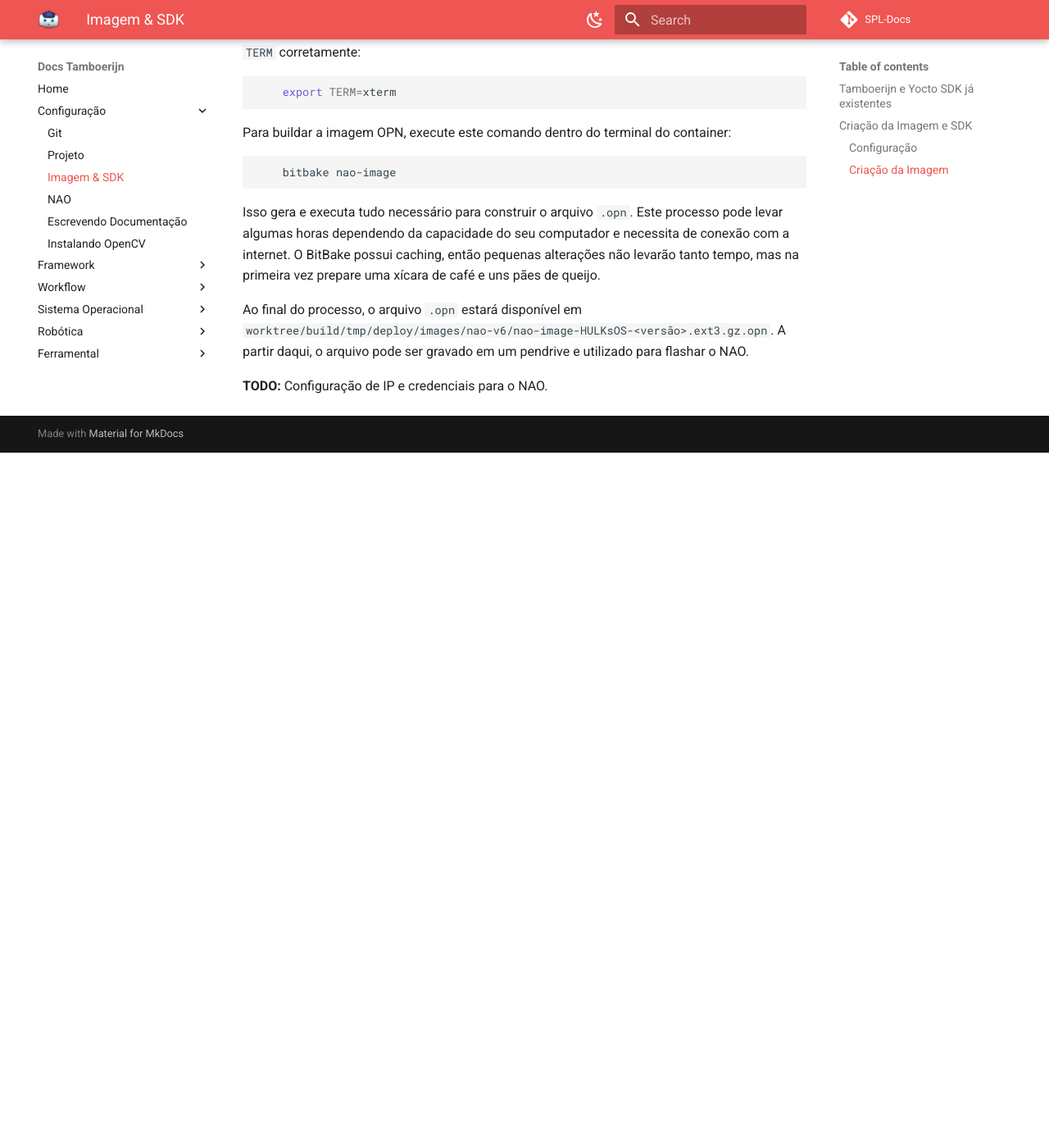
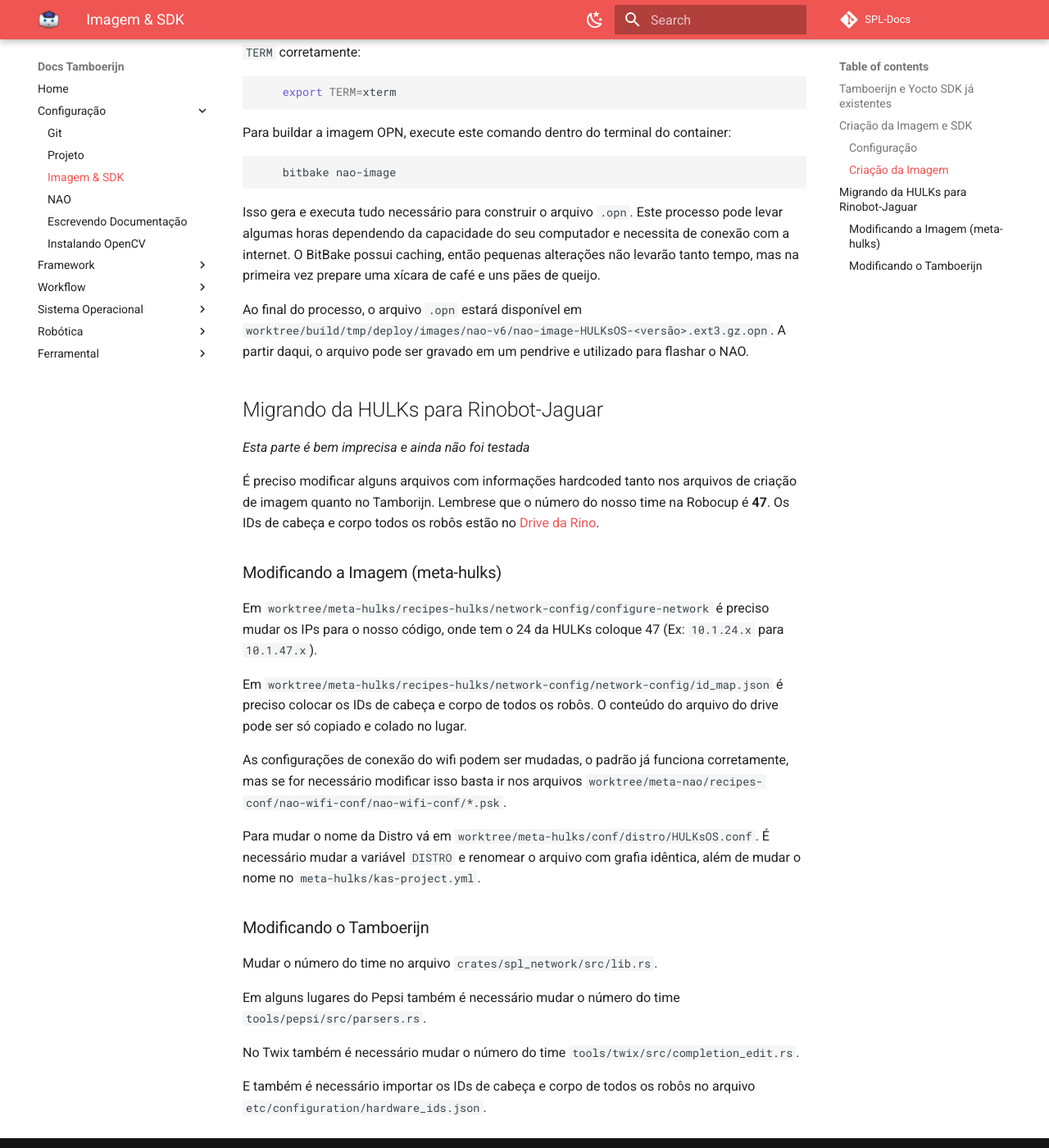
Before and after one commit to rinobot-team/SPL-Docs, an MkDocs documentation site: the page built from docs/config-projeto/imagem-sdk.md, in a window 1280 px wide and 1400 px high, scrolled down 2591 px. Shown: the whole window at 82% size. Built offline with MkDocs 1.6.1 and Material for MkDocs 9.7.7, drawn with Linux system fonts in a browser that asks for light colours; comment, search, counter and statistics services are not loaded; before the commit the page ends 3143 px from its top, so only the background shows below that.

Commit message:
Adiciona mais conteudo na parte de imagem e sdk, e mais informacao de ferramental

```diff
--- a/docs/config-projeto/imagem-sdk.md
+++ b/docs/config-projeto/imagem-sdk.md
@@ -101,4 +101,28 @@ Isso gera e executa tudo necessário para construir o arquivo `.opn`. Este proce
 
 Ao final do processo, o arquivo `.opn` estará disponível em `worktree/build/tmp/deploy/images/nao-v6/nao-image-HULKsOS-<versão>.ext3.gz.opn`. A partir daqui, o arquivo pode ser gravado em um pendrive e utilizado para flashar o NAO.
 
-**TODO:** Configuração de IP e credenciais para o NAO.
+## Migrando da HULKs para Rinobot-Jaguar
+
+*Esta parte é bem imprecisa e ainda não foi testada*
+
+É preciso modificar alguns arquivos com informações hardcoded tanto nos arquivos de criação de imagem quanto no Tamborijn. Lembrese que o número do nosso time na Robocup é **47**. Os IDs de cabeça e corpo todos os robôs estão no [Drive da Rino](https://docs.google.com/document/d/16nKMPdGDzVwUSrvvkynVEvNF-w7cSi8O5gUpb4GqNBw/edit).
+
+### Modificando a Imagem (meta-hulks)
+
+Em `worktree/meta-hulks/recipes-hulks/network-config/configure-network` é preciso mudar os IPs para o nosso código, onde tem o 24 da HULKs coloque 47 (Ex: `10.1.24.x` para `10.1.47.x`).
+
+Em `worktree/meta-hulks/recipes-hulks/network-config/network-config/id_map.json` é preciso colocar os IDs de cabeça e corpo de todos os robôs. O conteúdo do arquivo do drive pode ser só copiado e colado no lugar.
+
+As configurações de conexão do wifi podem ser mudadas, o padrão já funciona corretamente, mas se for necessário modificar isso basta ir nos arquivos `worktree/meta-nao/recipes-conf/nao-wifi-conf/nao-wifi-conf/*.psk`.
+
+Para mudar o nome da Distro vá em `worktree/meta-hulks/conf/distro/HULKsOS.conf`. É necessário mudar a variável `DISTRO` e renomear o arquivo com grafia idêntica, além de mudar o nome no `meta-hulks/kas-project.yml`.
+
+### Modificando o Tamboerijn
+
+Mudar o número do time no arquivo `crates/spl_network/src/lib.rs`.
+
+Em alguns lugares do Pepsi também é necessário mudar o número do time `tools/pepsi/src/parsers.rs`.
+
+No Twix também é necessário mudar o número do time `tools/twix/src/completion_edit.rs`.
+
+E também é necessário importar os IDs de cabeça e corpo de todos os robôs no arquivo `etc/configuration/hardware_ids.json`.
--- a/mkdocs.yml
+++ b/mkdocs.yml
@@ -61,6 +61,7 @@ nav:
     - Recording & Replay:  ferramental/recording.md
     - Behaviour Simulation: ferramental/behaviour-sim.md
     - Aliveness:  ferramental/aliveness.md
+    - Universal: ferramental/universal.md
 theme:
   name: material
   logo: img/favicon.ico
```
Also changed, not shown: docs/ferramental/README.md (+2 -0 lines), docs/ferramental/universal.md (+1 -2 lines), docs/framework/README.md (+0 -1 lines).
